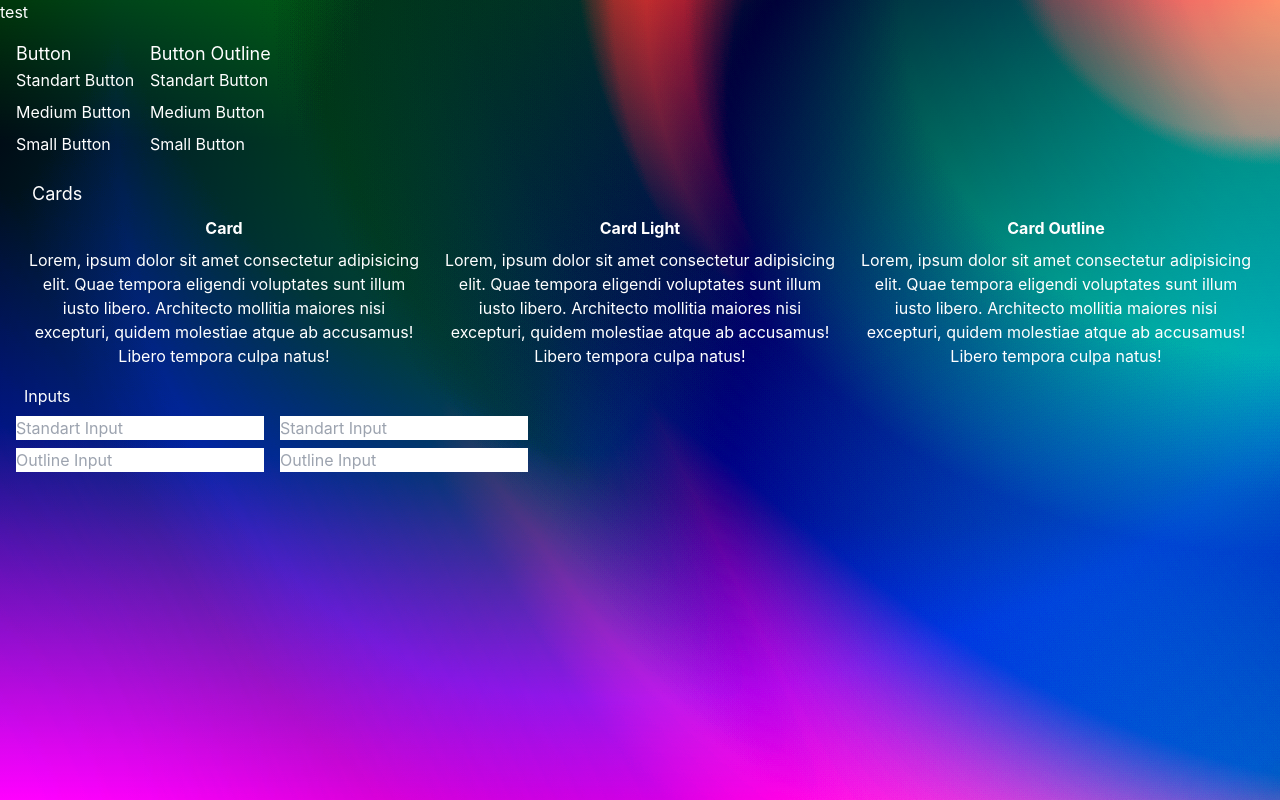
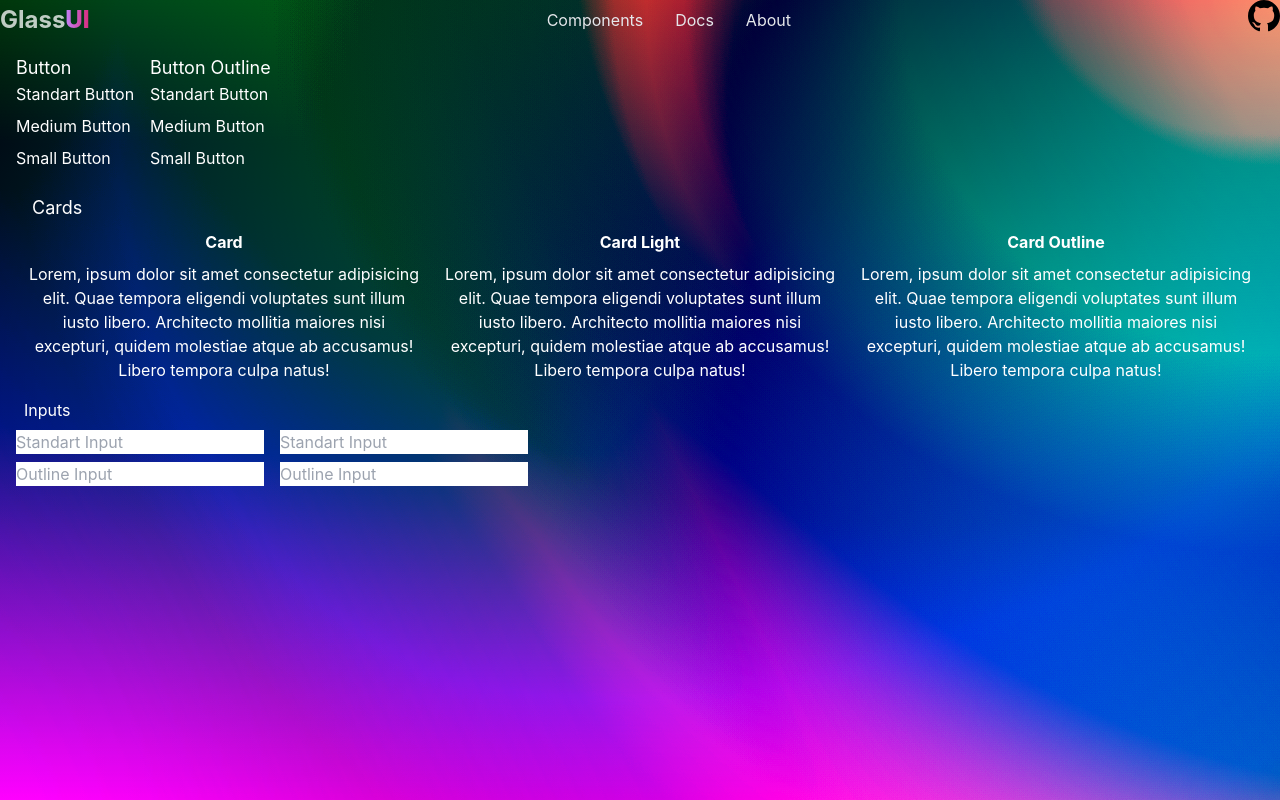
Before and after one commit to phil-schmidtke/glassUI, a React (Vite) app in the folder src/demo/: page / in a window 1280 px wide. Built offline with nearby package versions, Linux system fonts and the light colour scheme; what tailwind-glass would draw is missing.

Commit message:
Header Layout

```diff
--- a/src/demo/src/App.tsx
+++ b/src/demo/src/App.tsx
@@ -4,7 +4,6 @@
   return (
     <div className="m-4">
       <div className="my-4">
-
         <div className="flex">
           <div>
             <h2 className="text-md sm:text-lg">Button</h2>
--- a/src/demo/src/Header.tsx
+++ b/src/demo/src/Header.tsx
@@ -1,7 +1,32 @@
 export default function Header() {
     return (
         <div className="header">
-            test
+            <div className="flex justify-between">
+                <div>
+                    <h1 className="text-2xl font-bold mt-1">
+                        <span className="opacity-75 hover:opacity-100 transition-all ease-in-out cursor-pointer">Glass</span>
+                        <span className="font-extrabold text-transparent  bg-clip-text bg-gradient-to-r from-purple-400 to-pink-600">UI</span>
+                    </h1>
+                </div>
+                <div className="mt-2">
+                    <a className="mx-4 text-gray-200 hover:text-white transition-all ease-in-out cursor-pointer hover:scale-105">
+                        Components
+                    </a>
+                    <a className="mx-4 text-gray-200 hover:text-white transition-all ease-in-out cursor-pointer hover:scale-105">
+                        Docs
+                    </a>
+                    <a className="mx-4 text-gray-200 hover:text-white transition-all ease-in-out cursor-pointer hover:scale-105">
+                        About
+                    </a>
+                </div>
+                <div>
+                    <button className="btn-outline-md">
+                        <a href="https://github.com/phil-schmidtke/glassUI" target="_blank">
+                            <svg xmlns="http://www.w3.org/2000/svg" width="32" height="32" viewBox="0 0 24 24"><path d="M12 0c-6.626 0-12 5.373-12 12 0 5.302 3.438 9.8 8.207 11.387.599.111.793-.261.793-.577v-2.234c-3.338.726-4.033-1.416-4.033-1.416-.546-1.387-1.333-1.756-1.333-1.756-1.089-.745.083-.729.083-.729 1.205.084 1.839 1.237 1.839 1.237 1.07 1.834 2.807 1.304 3.492.997.107-.775.418-1.305.762-1.604-2.665-.305-5.467-1.334-5.467-5.931 0-1.311.469-2.381 1.236-3.221-.124-.303-.535-1.524.117-3.176 0 0 1.008-.322 3.301 1.23.957-.266 1.983-.399 3.003-.404 1.02.005 2.047.138 3.006.404 2.291-1.552 3.297-1.23 3.297-1.23.653 1.653.242 2.874.118 3.176.77.84 1.235 1.911 1.235 3.221 0 4.609-2.807 5.624-5.479 5.921.43.372.823 1.102.823 2.222v3.293c0 .319.192.694.801.576 4.765-1.589 8.199-6.086 8.199-11.386 0-6.627-5.373-12-12-12z"/></svg>
+                        </a>
+                    </button>
+                </div>
+            </div>
         </div>
     )
 }
```
